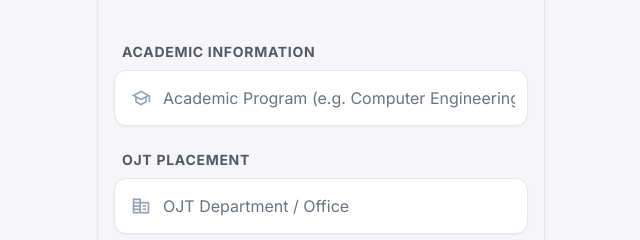
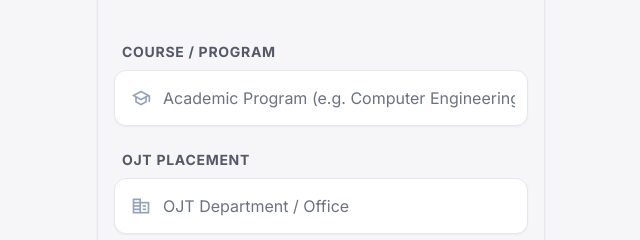
Before and after one commit to marycaraxx/ojt-tracker, a Flask app: template templates/profile.html in a window 1280 px wide. Shown: the part 319-559 px from the top of the page, without its empty margins (319-959 px from the left). Run offline with Flask 3, Linux system fonts and the light colour scheme; the template is opened without the code that fills it, so the values that code supplies are empty; some libraries are stand-ins or nearby versions.

Commit message:
Add files via upload

```diff
--- a/app.py
+++ b/app.py
@@ -56,7 +56,7 @@ class User(db.Model):
     password = db.Column(db.String(120), nullable=False)
     student_id = db.Column(db.String(50), unique=True, nullable=False)
     name = db.Column(db.String(100), default="Intern")
-    program = db.Column(db.String(100), default="Program")
+    program = db.Column(db.String(100), default="")
     email = db.Column(db.String(120), default="")
     phone = db.Column(db.String(20), default="")
     department = db.Column(db.String(100), default="")
--- a/templates/profile.html
+++ b/templates/profile.html
@@ -75,7 +75,7 @@
             </div>
 
             <div class="px-4 pb-32">
-                <h3 class="text-slate-900 dark:text-slate-100 text-sm font-bold uppercase tracking-wider px-2 pb-2 pt-4 opacity-70">Academic Information</h3>
+                <h3 class="text-slate-900 dark:text-slate-100 text-sm font-bold uppercase tracking-wider px-2 pb-2 pt-4 opacity-70">Course / Program</h3>
                 <div class="flex flex-col gap-3">
                     <div class="flex w-full items-stretch rounded-xl overflow-hidden border border-slate-200 dark:border-slate-800 bg-white dark:bg-slate-900 h-14 shadow-sm">
                         <div class="flex items-center justify-center pl-4 text-slate-400">
```
